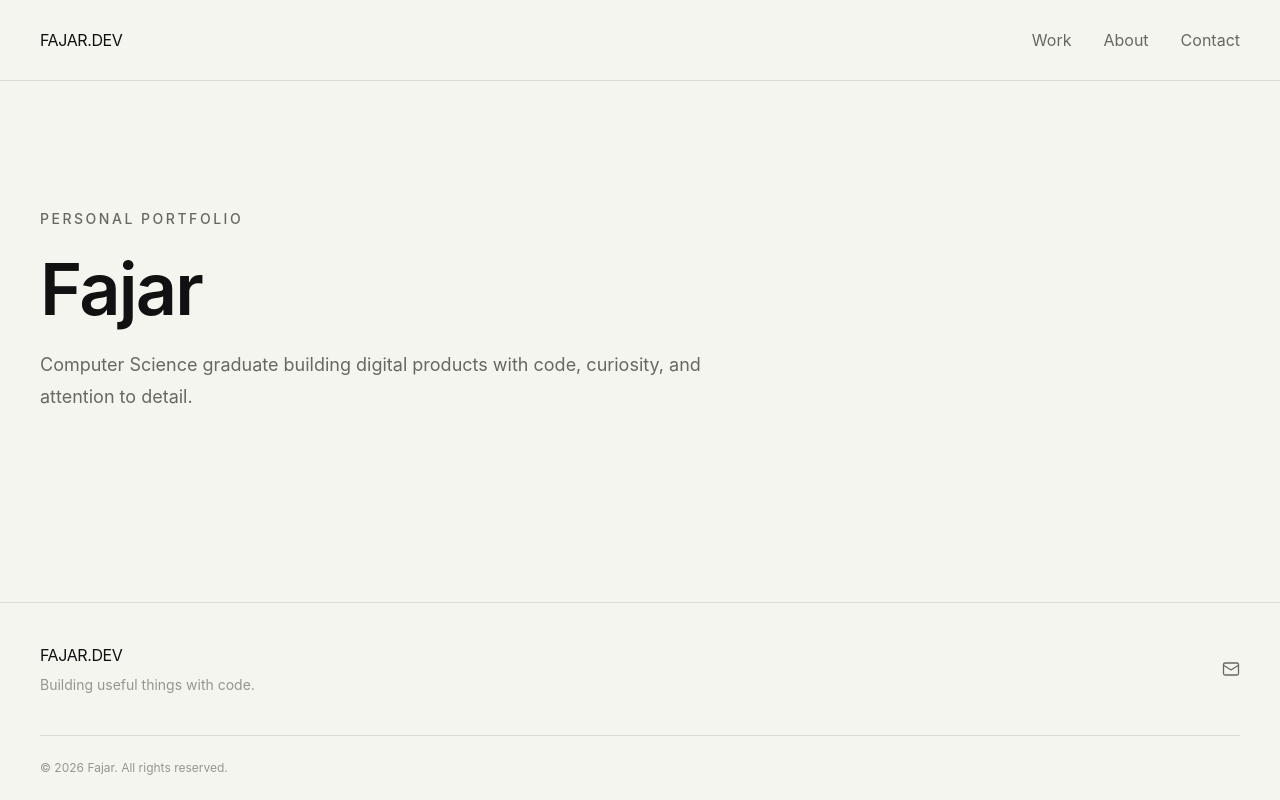
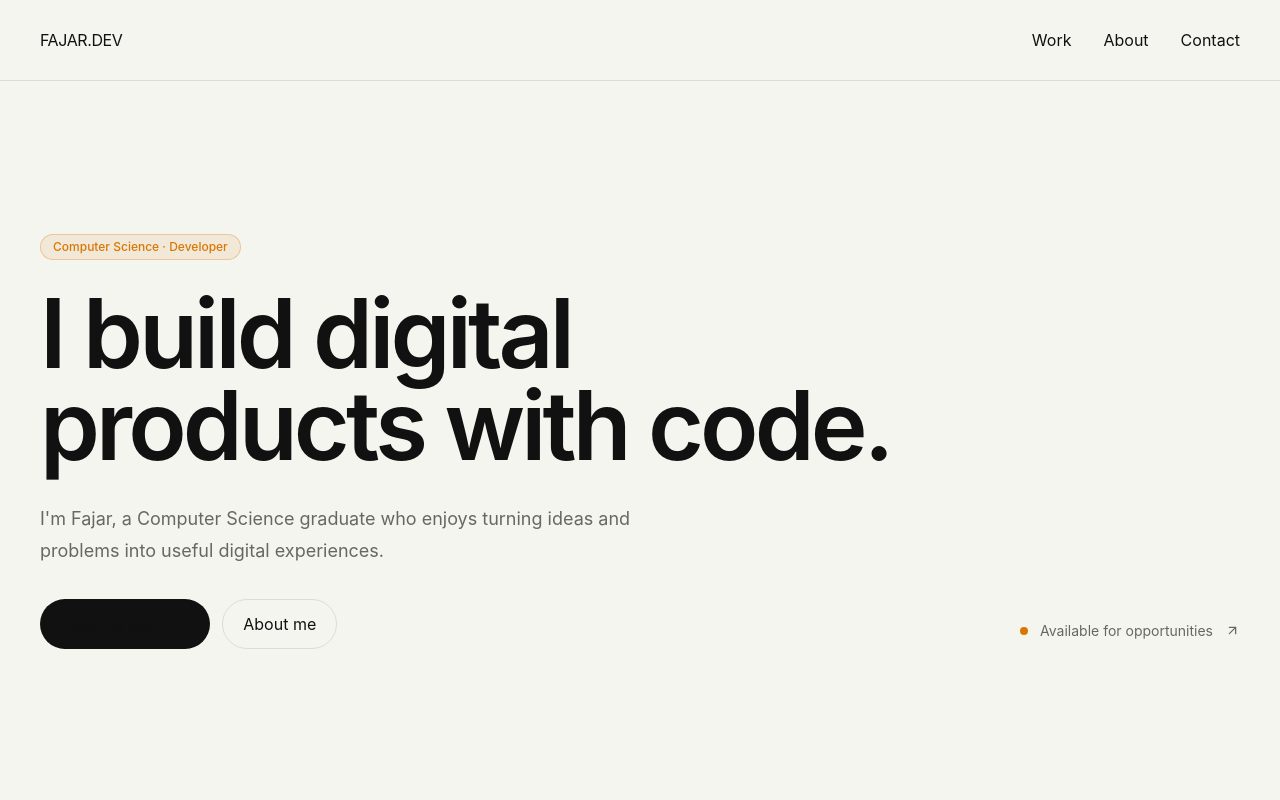
Before and after one commit to DevTonjeRich/fajar-portofolio, a React (Vite) app: page / in a window 1280 px wide. Shown: the top 800 px of the page. Built offline with nearby package versions, Linux system fonts and the light colour scheme.

Commit message:
feat: create portfolio visual system and hero

```diff
--- /dev/null
+++ b/src/components/ui/Badge.jsx
@@ -0,0 +1,22 @@
+function Badge({
+  children,
+  variant = 'default',
+}) {
+  const variants = {
+    default:
+      'border-border bg-surface text-secondary',
+
+    accent:
+      'border-accent/30 bg-accent/10 text-accent',
+  }
+
+  return (
+    <span
+      className={`inline-flex items-center rounded-full border px-3 py-1 text-xs font-medium ${variants[variant]}`}
+    >
+      {children}
+    </span>
+  )
+}
+
+export default Badge
--- /dev/null
+++ b/src/components/ui/Section.jsx
@@ -0,0 +1,16 @@
+function Section({
+  children,
+  className = '',
+  id,
+}) {
+  return (
+    <section
+      id={id}
+      className={`py-20 sm:py-28 lg:py-32 ${className}`}
+    >
+      {children}
+    </section>
+  )
+}
+
+export default Section
--- /dev/null
+++ b/src/components/ui/SectionHeading.jsx
@@ -0,0 +1,27 @@
+function SectionHeading({
+  eyebrow,
+  title,
+  description,
+}) {
+  return (
+    <div className="max-w-2xl">
+      {eyebrow && (
+        <p className="text-xs font-medium uppercase tracking-[0.2em] text-accent">
+          {eyebrow}
+        </p>
+      )}
+
+      <h2 className="mt-4 text-3xl font-semibold tracking-tight text-primary sm:text-4xl">
+        {title}
+      </h2>
+
+      {description && (
+        <p className="mt-4 text-base leading-7 text-secondary sm:text-lg">
+          {description}
+        </p>
+      )}
+    </div>
+  )
+}
+
+export default SectionHeading
--- /dev/null
+++ b/src/features/home/components/Hero.jsx
@@ -0,0 +1,60 @@
+import { ArrowUpRight } from 'lucide-react'
+
+import Badge from '../../../components/ui/Badge'
+import Button from '../../../components/ui/Button'
+import PageContainer from '../../../components/layout/PageContainer'
+import Section from '../../../components/ui/Section'
+
+function Hero() {
+  return (
+    <Section className="flex min-h-[calc(100vh-5rem)] items-center">
+      <PageContainer>
+        <div className="grid gap-12 lg:grid-cols-[1fr_auto] lg:items-end">
+
+          <div className="max-w-4xl">
+            <Badge variant="accent">
+              Computer Science · Developer
+            </Badge>
+
+            <h1 className="mt-7 text-5xl font-semibold leading-[0.95] tracking-[-0.04em] sm:text-6xl md:text-7xl lg:text-8xl">
+              I build digital
+              <br />
+              products with code.
+            </h1>
+
+            <p className="mt-8 max-w-2xl text-base leading-7 text-secondary sm:text-lg sm:leading-8">
+              I'm Fajar, a Computer Science graduate who enjoys
+              turning ideas and problems into useful digital
+              experiences.
+            </p>
+
+            <div className="mt-8 flex flex-wrap gap-3">
+              <Button
+                href="/projects"
+                showArrow
+              >
+                View my work
+              </Button>
+
+              <Button
+                href="/about"
+                variant="secondary"
+              >
+                About me
+              </Button>
+            </div>
+          </div>
+
+          <div className="flex items-center gap-3 text-sm text-secondary lg:pb-2">
+            <span className="h-2 w-2 rounded-full bg-accent" />
+            Available for opportunities
+            <ArrowUpRight size={15} />
+          </div>
+
+        </div>
+      </PageContainer>
+    </Section>
+  )
+}
+
+export default Hero
--- a/src/index.css
+++ b/src/index.css
@@ -45,3 +45,12 @@ input,
 textarea {
   font: inherit;
 }
+
+button {
+  cursor: pointer;
+}
+
+a {
+  color: inherit;
+  text-decoration: none;
+}
--- a/src/pages/home.jsx
+++ b/src/pages/home.jsx
@@ -1,23 +1,10 @@
-import PageContainer from '../components/layout/PageContainer'
+import Hero from '../features/home/components/Hero'
 
 function Home() {
   return (
-    <section className="py-24 sm:py-32">
-      <PageContainer>
-        <p className="text-sm font-medium uppercase tracking-[0.18em] text-secondary">
-          Personal Portfolio
-        </p>
-
-        <h1 className="mt-6 max-w-4xl text-5xl font-semibold tracking-tight sm:text-6xl lg:text-7xl">
-          Fajar
-        </h1>
-
-        <p className="mt-6 max-w-2xl text-lg leading-8 text-secondary">
-          Computer Science graduate building digital products
-          with code, curiosity, and attention to detail.
-        </p>
-      </PageContainer>
-    </section>
+    <>
+      <Hero />
+    </>
   )
 }
 
```
